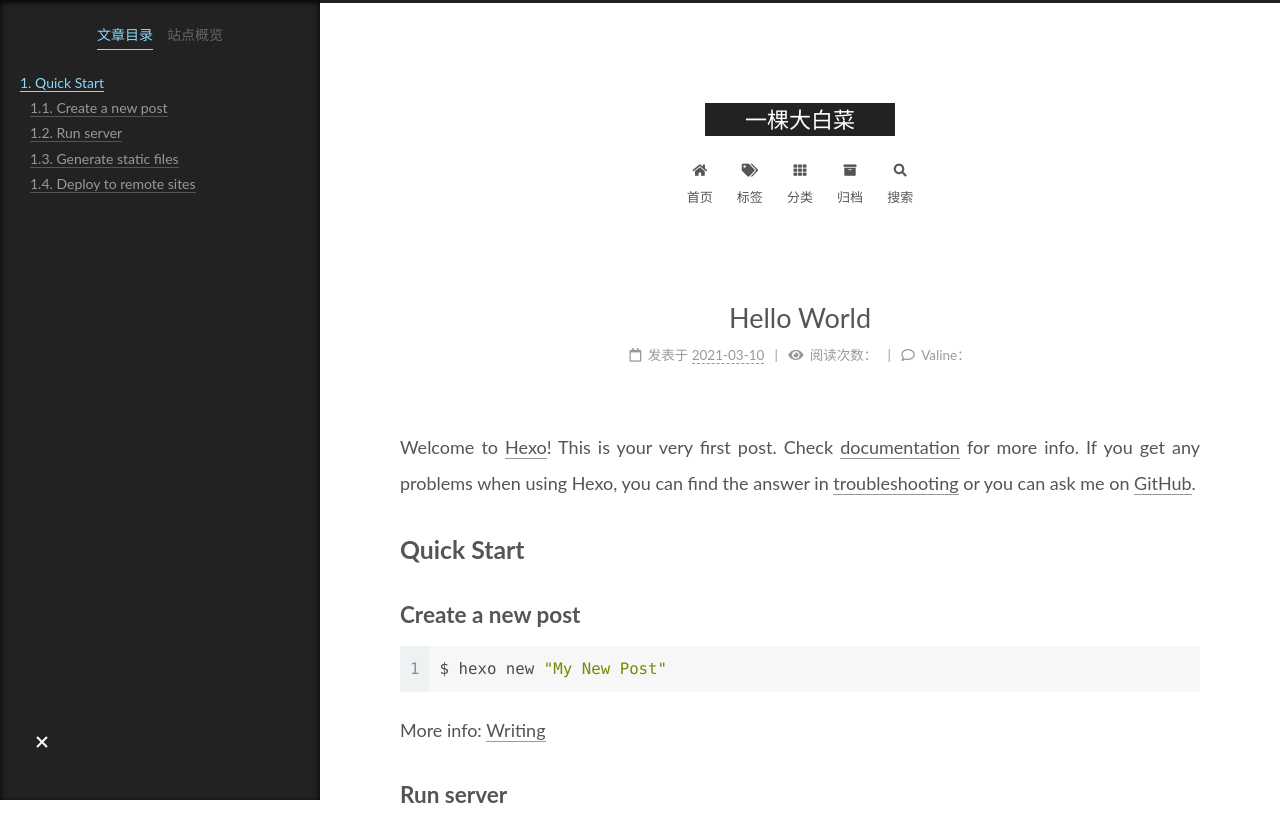
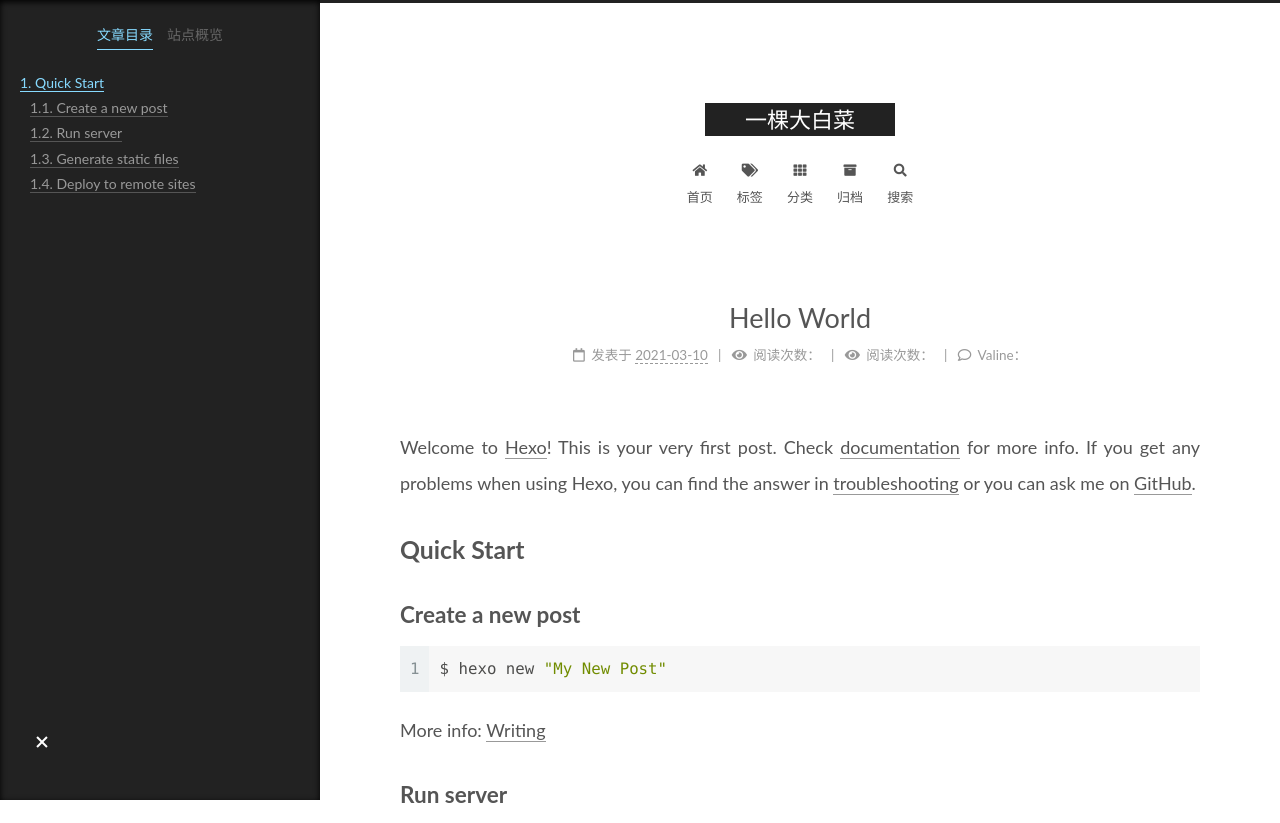
Before and after one commit to czjczj/czjczj.github.io, a plain HTML site: page 2021/03/10/hello-world/index.html in a window 1280 px wide. Shown: the top 823 px of the page. Drawn offline with Linux system fonts and the light colour scheme; some packages are replaced by stand-ins of ours; no server answers; a script that the page names is missing.

Commit message:
Site updated: 2021-03-11 14:34:05

```diff
--- a/2021/03/10/hello-world/index.html
+++ b/2021/03/10/hello-world/index.html
@@ -225,7 +225,7 @@
               <span class="post-meta-item-text">阅读次数：</span>
               <span class="leancloud-visitors-count"></span>
             </span>
-            <span class="post-meta-item" title="阅读次数" id="busuanzi_container_page_pv" style="display: none;">
+            <span class="post-meta-item" title="阅读次数" id="busuanzi_container_page_pv" style="display: inline;">
               <span class="post-meta-item-icon">
                 <i class="fa fa-eye"></i>
               </span>
```
Also changed, not shown: 2021/03/10/test-my-site/index.html (+1 -1 lines), 2021/03/10/博客名字/index.html (+1 -1 lines).
